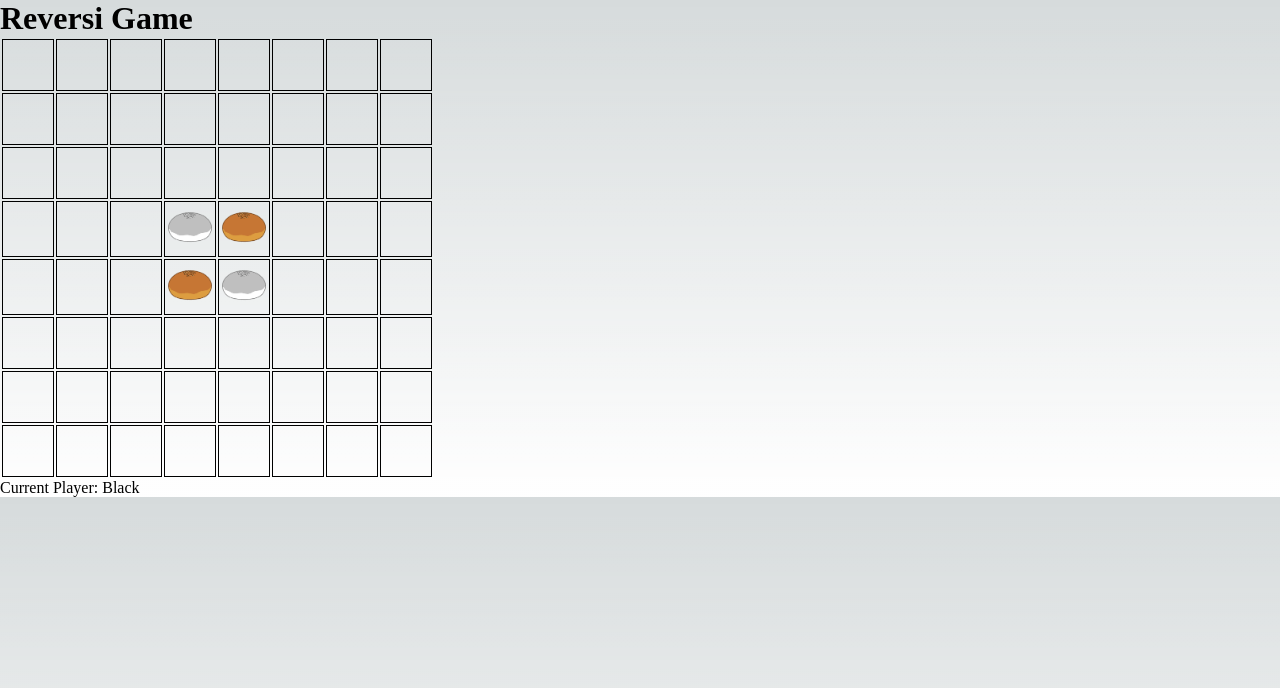
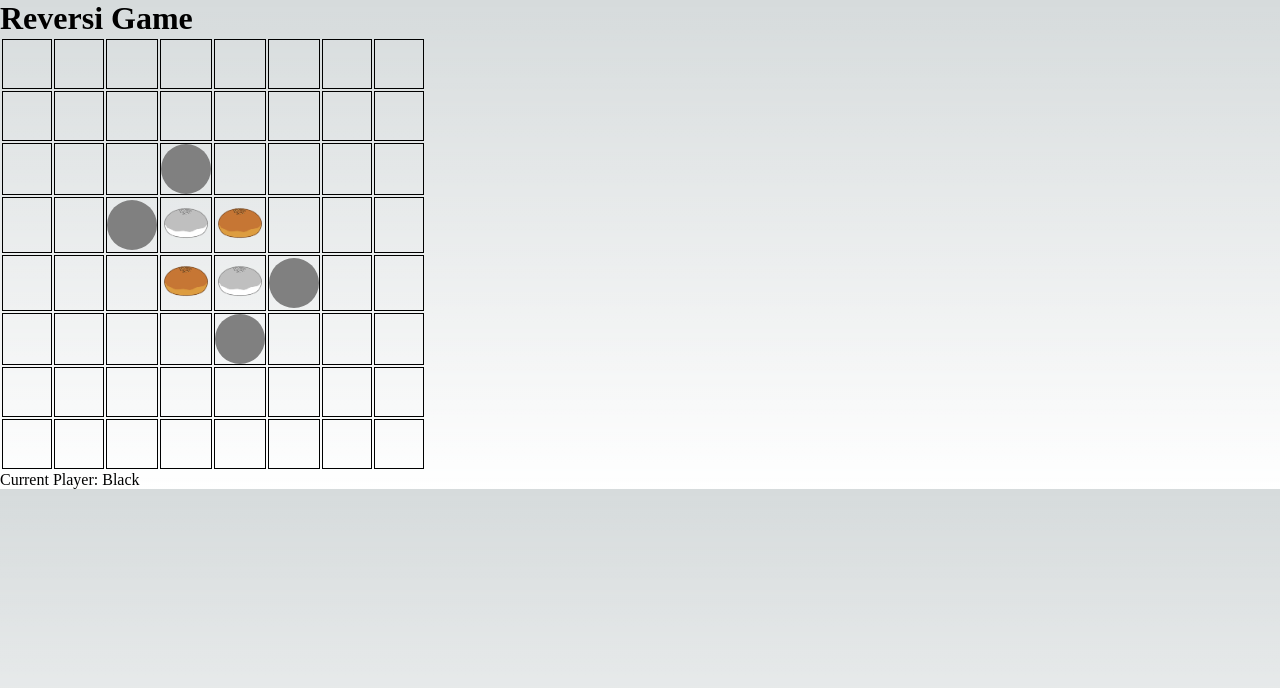
Before and after one commit to kajiyai/AnpanReversi, a Next.js app: page / in a window 1280 px wide. Shown: the top 688 px of the page. Built offline with nearby package versions, Linux system fonts and the light colour scheme.

Commit message:
クリック出来るマスの表示できた

```diff
--- a/pages/index.tsx
+++ b/pages/index.tsx
@@ -94,10 +94,6 @@ const Reversi: React.FC = () => {
     }
   };
 
-
-
-
-
   const renderBoard = () => {
     return (
       <table>
@@ -107,7 +103,9 @@ const Reversi: React.FC = () => {
               {rowArray.map((cell, j) => (
                 <td key={j} onClick={() => handleClick(i, j)} style={{ width: '50px', height: '50px', border: 'solid 1px black' }}>
                   {cell === -1 ? (
-                    <p style={{ width: '50px', height: '50px' }}></p>
+                    isValidMove(i, j) ? (
+                      <div onClick={() => handleClick(i, j)} style={{ width: '50px', height: '50px', borderRadius: '50%', backgroundColor: 'gray' }} />
+                    ) : null
                   ) : cell === 0 ? (
                     <img src={ANPAN_IMAGE_PATH} alt='black' style={{ width: '50px', height: '50px' }} />
                   ) : (
```
